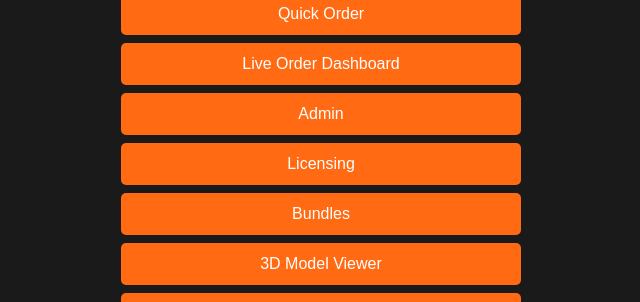
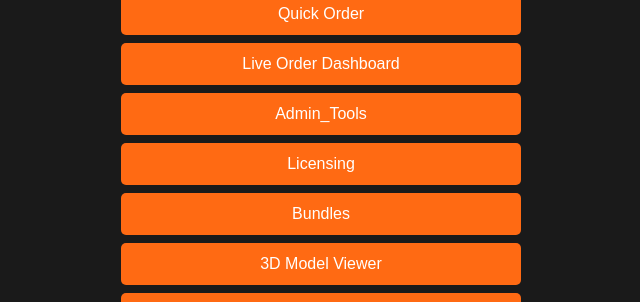
Before and after one commit to Sawyer3DJ/quick-order, a Flask app: page / in a window 1280 px wide. Shown: the part 124-426 px from the top of the page, without its empty margins (319-959 px from the left). Run offline with Flask 3, Linux system fonts and the light colour scheme.

Commit message:
Update home.html

```diff
--- a/templates/home.html
+++ b/templates/home.html
@@ -20,7 +20,7 @@
     <h1>Home menu</h1>
     <button onclick="location.href='{{ url_for('quick_order', table_num=1) }}'">Quick Order</button>
     <button onclick="location.href='{{ url_for('dashboard') }}'">Live Order Dashboard</button>
-    <button onclick="location.href='{{ url_for('admin') }}'">Admin</button>
+    <button onclick="location.href='{{ url_for('admin') }}'">Admin_Tools</button>
     <button onclick="location.href='{{ url_for('licensing') }}'">Licensing</button>
     <button onclick="location.href='{{ url_for('bundles') }}'">Bundles</button>
     <button onclick="location.href='{{ url_for('model_viewer') }}'">3D Model Viewer</button>
```
